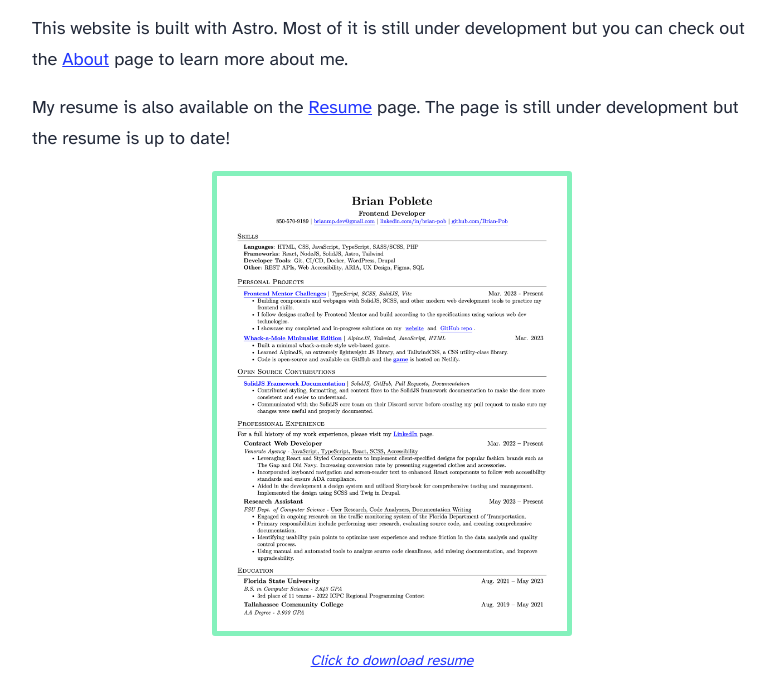
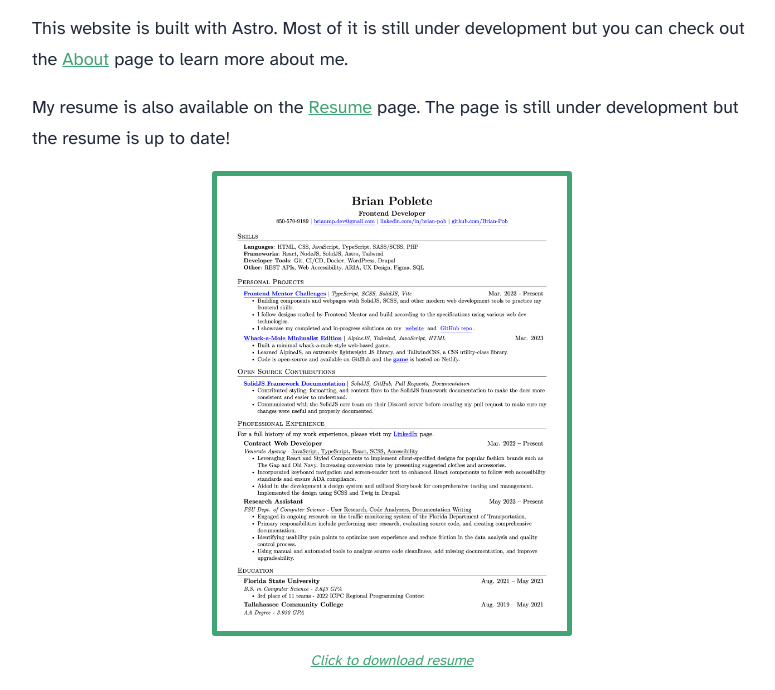
Before and after one commit to Brian-Pob/brianmp.dev, an Astro site: page / in a window 1280 px wide. Shown: the part 628-1318 px from the top of the page, without its empty margins (248-1023 px from the left). Built offline with nearby package versions, Linux system fonts and the light colour scheme; Astro itself is replaced by a stand-in of ours.

Commit message:
update color

```diff
--- a/src/pages/index.astro
+++ b/src/pages/index.astro
@@ -22,7 +22,7 @@ import brFmMP4 from '/br-fm.mp4';
         margin: 0 auto;
         border: 5px solid;
         border-radius: 3px;
-        border-color: hsl(151deg 79% 73%);
+        border-color: var(--accent);
         display: block;
       }
 
--- a/src/pages/resume.astro
+++ b/src/pages/resume.astro
@@ -34,7 +34,6 @@ import { Image } from 'astro:assets';
     <main>
       <section>
         <h1 id='brian-poblete'>Brian Poblete Resume</h1>
-        <!-- Click to download pdf resume -->
         <p>
           I am a software engineer with a background in Web Development and User
           Experience. I build beautiful and usable user-interfaces that increase
@@ -229,7 +228,7 @@ import { Image } from 'astro:assets';
           </li>
         </ul>
       </section>
-      <Footer />
     </main>
+    <Footer />
   </body>
 </html>
--- a/src/styles/global.css
+++ b/src/styles/global.css
@@ -5,8 +5,8 @@
  */
 
 :root {
-  --accent: #2337ff;
-  --accent-dark: #000d8a;
+  --accent: hsl(151, 43%, 45%);
+  --accent-dark: hsl(151, 70%, 21%);
   --black: 15, 18, 25;
   --gray: 96, 115, 159;
   --gray-light: 229, 233, 240;
```
